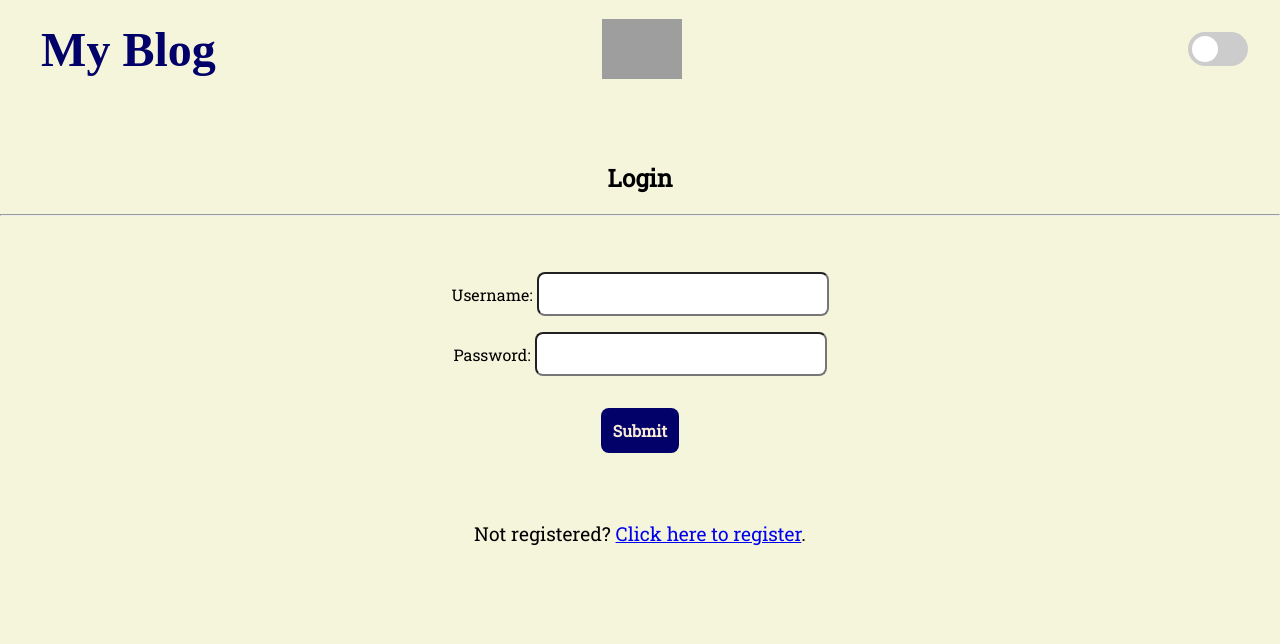
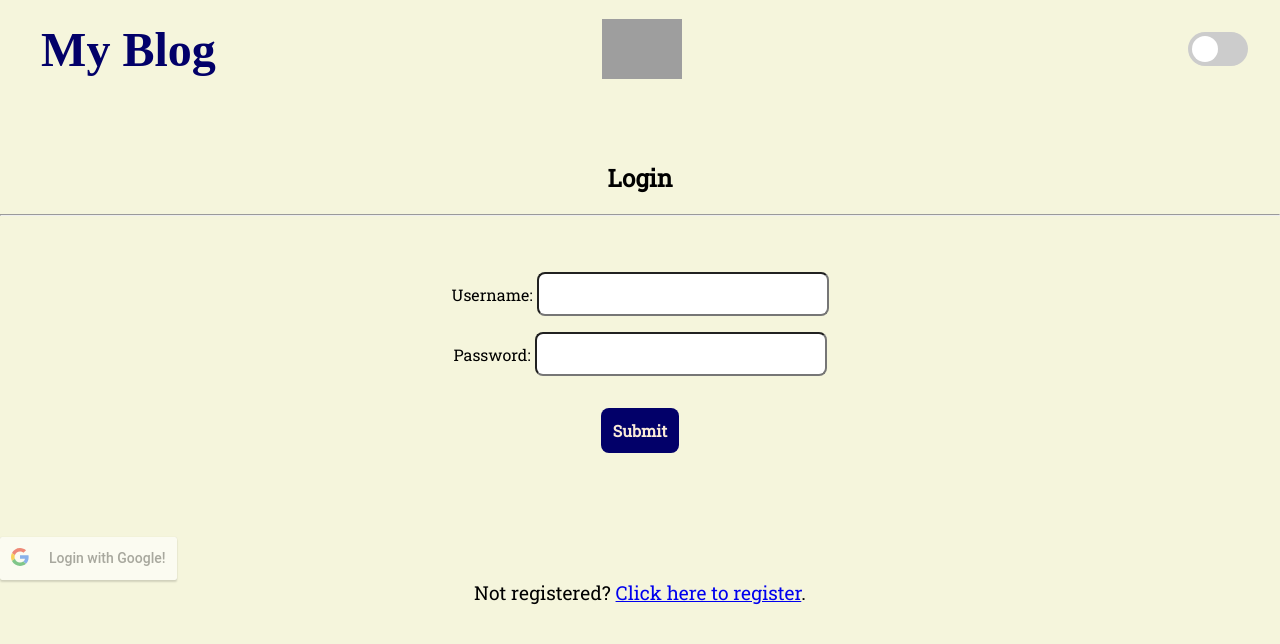
Before and after one commit to salman-ar-sar/my-blog, a React (Create React App) app: page /login in a window 1280 px wide. Shown: the top 644 px of the page. Built offline with nearby package versions, Linux system fonts and the light colour scheme; grey boxes are pictures that could not be loaded; a web font is replaced by a local one.

Commit message:
Add login function from Google

```diff
--- a/src/pages/Login.tsx
+++ b/src/pages/Login.tsx
@@ -6,11 +6,18 @@ import { useCookies } from "react-cookie";
 import "./Login.scss";
 import sha256 from "../components/sha256";
 import { User } from "../types/types";
+import GoogleLogin, {
+  GoogleLoginResponse,
+  GoogleLoginResponseOffline,
+} from "react-google-login";
 
 const Login = () => {
   const history = useHistory();
   const { darkMode } = useContext(ThemeContext);
   const [, setCookie] = useCookies(["user"]);
+  const [, setGCookie] = useCookies(["googleUser"]);
+  const clientId =
+    "112013412287-16sg10nhi93f7rtv1r7720b9hm8l0vg1.apps.googleusercontent.com";
 
   type FormData = {
     username: string;
@@ -39,6 +46,25 @@ const Login = () => {
       alert("Wrong username or fetch error!");
     }
   });
+
+  function isL(obj: any): obj is GoogleLoginResponse {
+    return obj.profileObj !== undefined;
+  }
+
+  const responseGoogle = (
+    response: GoogleLoginResponse | GoogleLoginResponseOffline
+  ): void => {
+    console.log(response);
+    if (isL(response)) {
+      setCookie("user", response.profileObj.givenName.toLowerCase(), {
+        path: "/",
+      });
+      setGCookie("googleUser", "true", {
+        path: "/",
+      });
+      history.push("/profile");
+    }
+  };
 
   return (
     <div className="loginForm">
@@ -71,7 +97,15 @@ const Login = () => {
           <button className={darkMode ? "dark" : ""}>Submit</button>
         </div>
       </form>
-
+      <div className="googleLogin">
+        <GoogleLogin
+          clientId={clientId}
+          buttonText="Login with Google!"
+          onSuccess={responseGoogle}
+          onFailure={responseGoogle}
+          cookiePolicy={"single_host_origin"}
+        />
+      </div>
       <div className="centerDiv">
         Not registered? <Link to="/register">Click here to register</Link>.
       </div>
```
